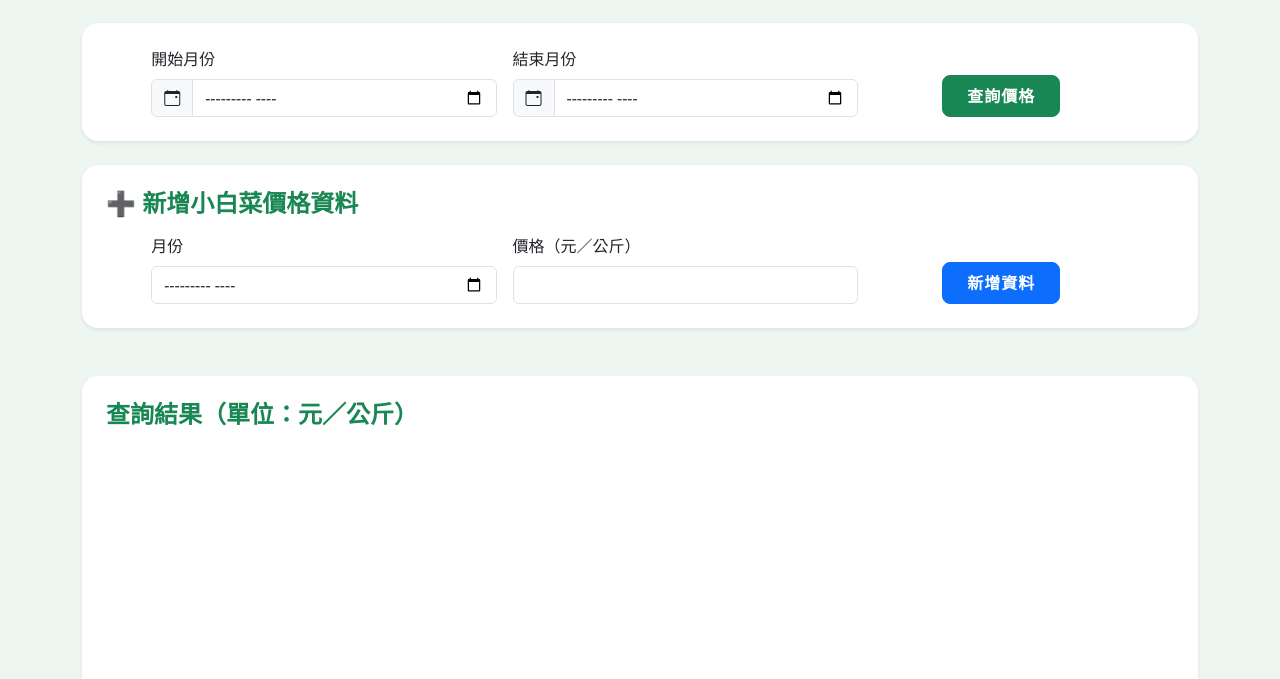
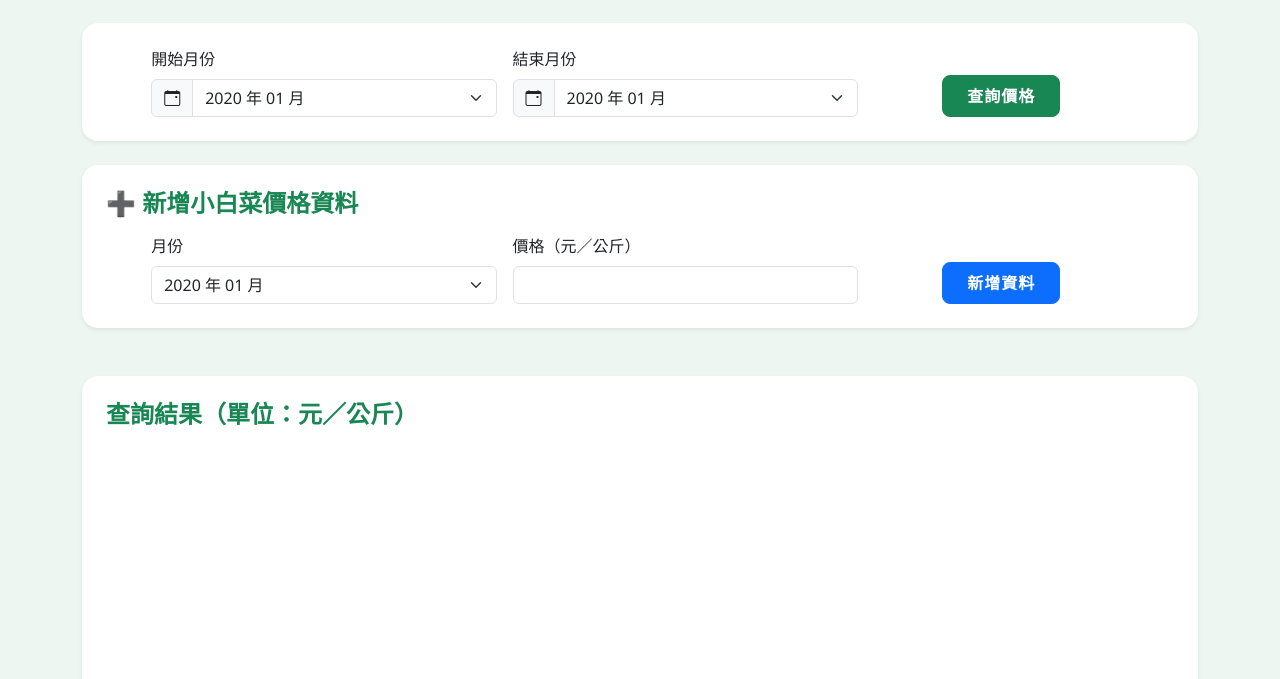
Before and after one commit to yanghankw/homeworkb4whitevegatable, a website: page index.html in a window 1280 px wide. Shown: the part 121-800 px from the top of the page. Drawn offline with nearby package versions, Linux system fonts and the light colour scheme.

Commit message:
Update index.html

```diff
--- a/index.html
+++ b/index.html
@@ -61,14 +61,14 @@
                 <label for="start" class="form-label">開始月份</label>
                 <div class="input-group">
                     <span class="input-group-text bg-light"><i class="bi bi-calendar-event"></i></span>
-                    <input type="month" class="form-control" id="start" required min="2020-01" max="2025-12" />
+                    <select id="start" class="form-select" required></select>
                 </div>
             </div>
             <div class="col-md-4">
                 <label for="end" class="form-label">結束月份</label>
                 <div class="input-group">
                     <span class="input-group-text bg-light"><i class="bi bi-calendar-event"></i></span>
-                    <input type="month" class="form-control" id="end" required min="2020-01" max="2025-12" />
+                    <select id="end" class="form-select" required></select>
                 </div>
             </div>
             <div class="col-md-3 text-center">
@@ -83,7 +83,7 @@
         <form id="addForm" class="row g-3 align-items-end justify-content-center">
             <div class="col-md-4">
                 <label for="addDate" class="form-label">月份</label>
-                <input type="month" class="form-control" id="addDate" required min="2020-01" max="2025-12" />
+                <select id="addDate" class="form-select" required></select>
             </div>
             <div class="col-md-4">
                 <label for="addValue" class="form-label">價格（元／公斤）</label>
@@ -113,6 +113,29 @@
 </div>
 
 <script>
+    function populateMonthSelect(selectId) {
+        const select = document.getElementById(selectId);
+        const start = new Date(2020, 0); // 2020-01
+        const end = new Date(2025, 11); // 2025-12
+
+        while (start <= end) {
+            const year = start.getFullYear();
+            const month = String(start.getMonth() + 1).padStart(2, '0');
+            const value = `${year}-${month}`;
+            const label = `${year} 年 ${month} 月`;
+            const option = document.createElement('option');
+            option.value = value;
+            option.textContent = label;
+            select.appendChild(option);
+            start.setMonth(start.getMonth() + 1);
+        }
+    }
+
+    // 初始化月份下拉選單
+    populateMonthSelect('start');
+    populateMonthSelect('end');
+    populateMonthSelect('addDate');
+
     const form = document.getElementById('queryForm');
     const addForm = document.getElementById('addForm');
     const resultList = document.getElementById('resultList');
```
